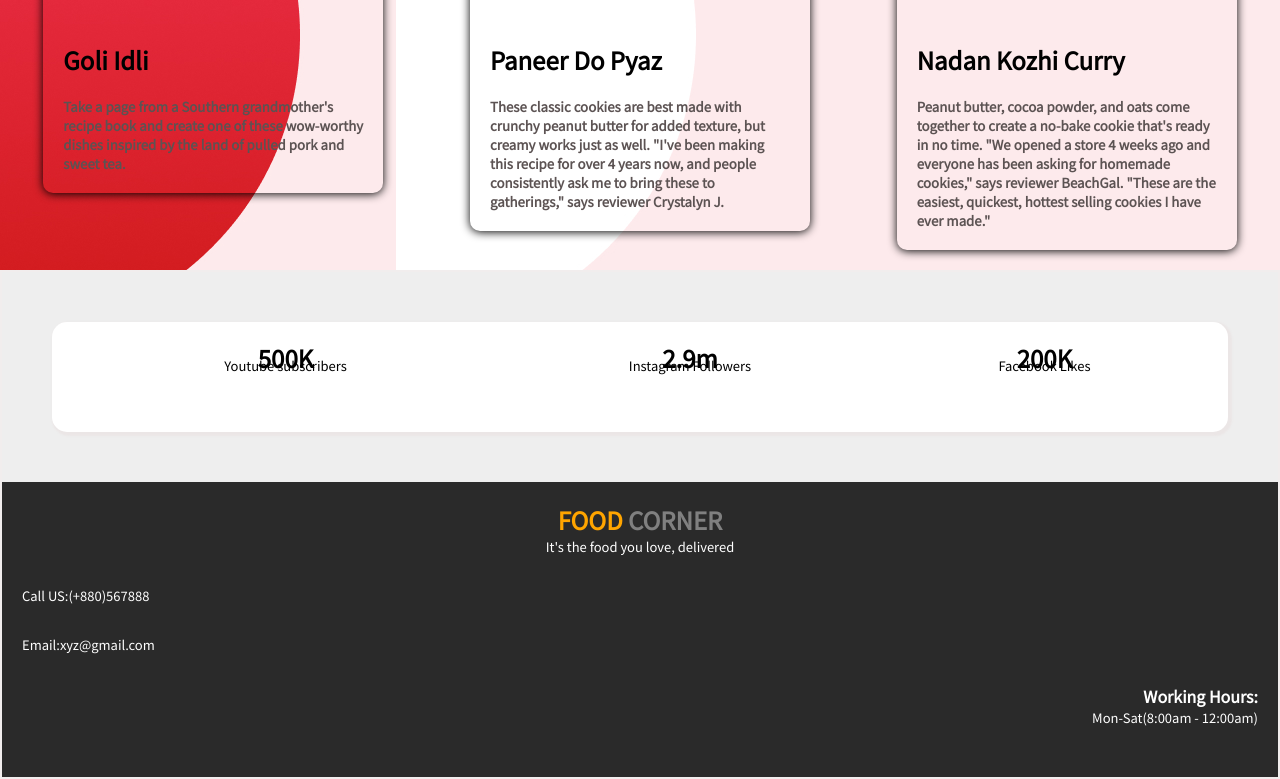
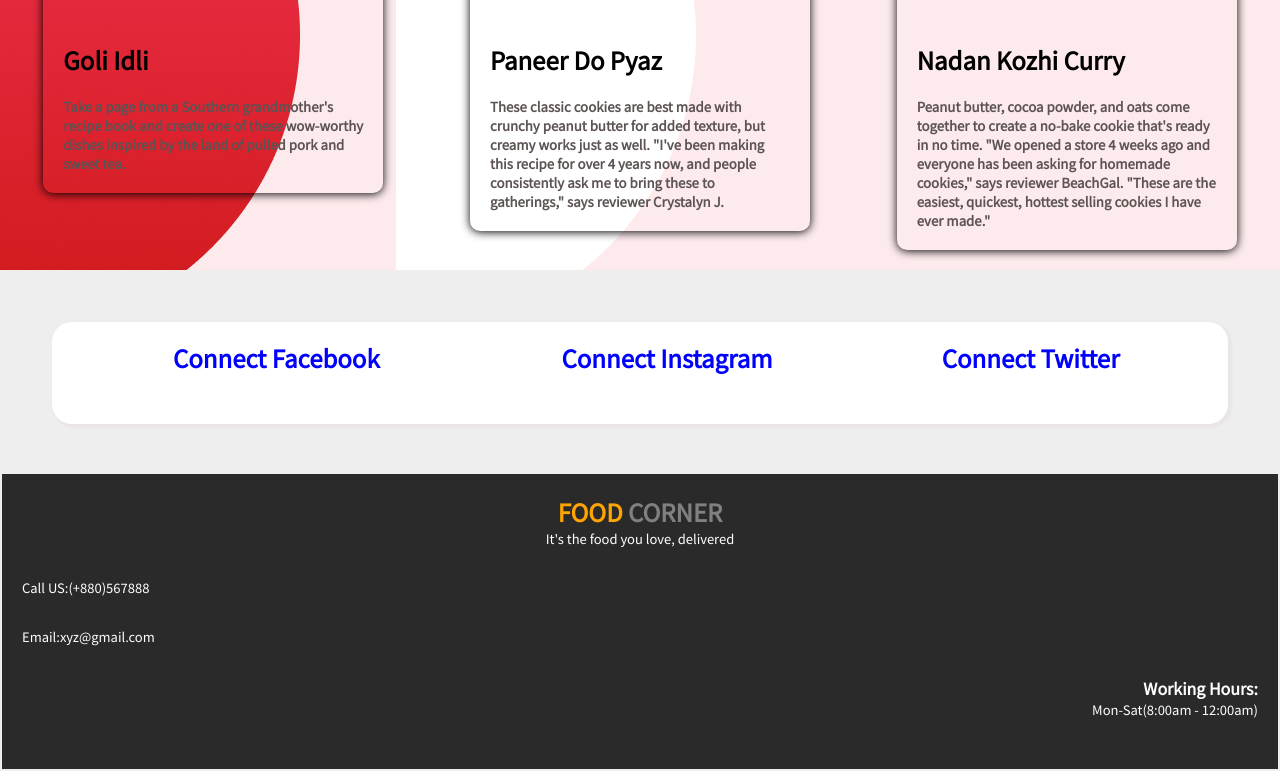
Before and after one commit to anathCS/foodCorner, a plain HTML site: page index.html in a window 1280 px wide. Shown: the part 1330-2109 px from the top of the page. Drawn offline with Linux system fonts and the light colour scheme.

Commit message:
container1 fixed

```diff
--- a/index.html
+++ b/index.html
@@ -70,15 +70,14 @@
         </div>
     </section>
     <section>
-
         <div class="footer">
             <div class="container1">
                 <div class="table">
                     <table style="width: 100%;">
                         <tr>
-                            <td><h2><b>500K</b></h2><p>Youtube subscribers</p></td>
-                            <td><h2><b>2.9m</b></h2><p>Instagram Followers</p></td>
-                            <td><h2><b>200K</b></h2><p>Facebook Likes</p></td>
+                            <td><h2><b><a target="blank" class="fan-link" href="https://www.facebook.com/">Connect Facebook</a></b></h2><p></p></td>
+                            <td><h2><b><a target="blank" class="fan-link" href="https://www.instragram.com/">Connect Instagram</a></p></td>
+                            <td><h2><b><a target="blank" class="fan-link" href="https://www.twitter.com/">Connect Twitter</a></p></td>
                         </tr>
                     </table>
                 </div>
--- a/style.css
+++ b/style.css
@@ -145,7 +145,7 @@ p{
   .container1{
     text-align: center;
     line-height: 0.5rem;
-    border-radius: 15px;
+    border-radius: 20px;
     background-color: white;
     padding: 30px;
     margin: 50px;
@@ -157,6 +157,10 @@ p{
     line-height: 0.5rem;
     border-radius: 15px;
     width: auto;
+}
+.fan-link{
+    text-decoration: none;
+    color:blue;
 }
 .footer{
     background-color: #eee;
```
